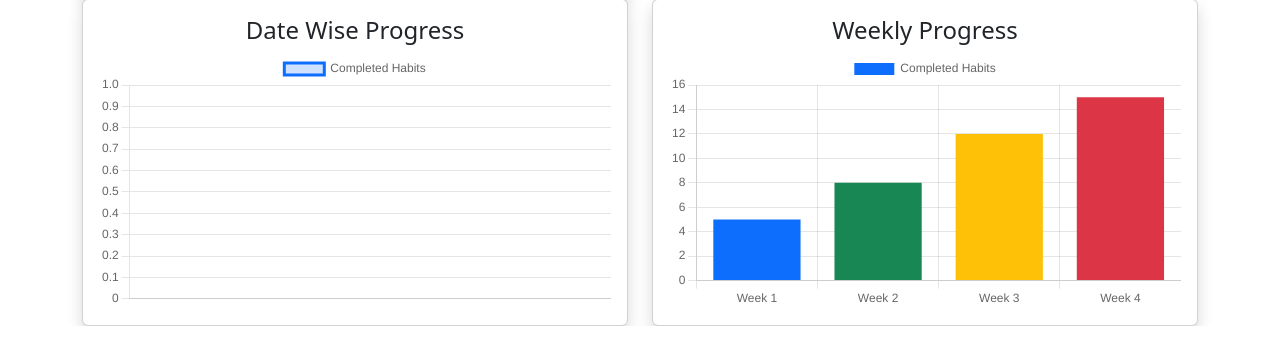
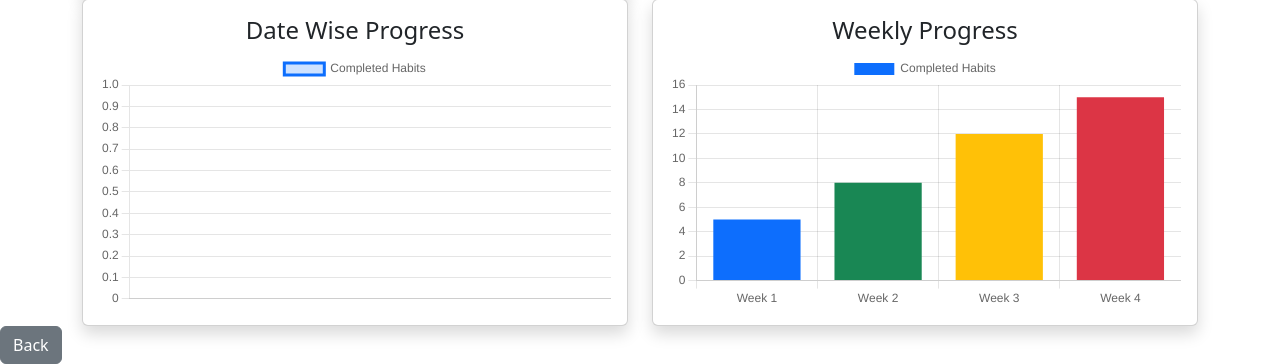
Before and after one commit to chintusasmal21-lgtm/habit_tracker, a Django app: page /analysis/ in a window 1280 px wide. Shown: the part 774-1138 px from the top of the page. Before the commit the page ends 1100 px from the top, so only its background shows below. Run offline with Django 5.2, Linux system fonts and the light colour scheme; a user stored in the database is signed in; data comes from the database, SQL or seed files in the repository; both versions use the stored data as it was after the commit.

Commit message:
Updated analysis page

```diff
--- a/habits/templates/habits/analysis.html
+++ b/habits/templates/habits/analysis.html
@@ -72,6 +72,7 @@ Overall Analytics Dashboard
 
 </div>
 </div>
+
 
 </div>
 
@@ -280,6 +281,13 @@ backgroundColor: [
 
 </script>
 
+      <a href="{% url 'dashboard' %}"
+         class="btn btn-secondary">
+
+          Back
+
+       </a>
+
 </body>
 
 </html>
```
Also changed, not shown: db.sqlite3.
